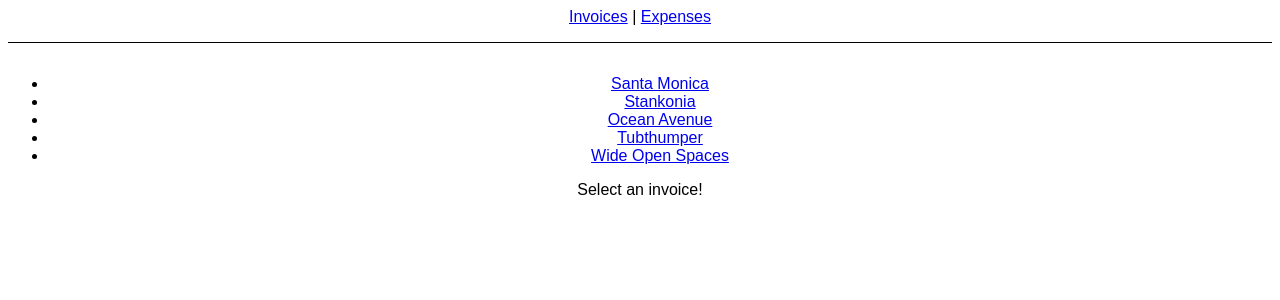
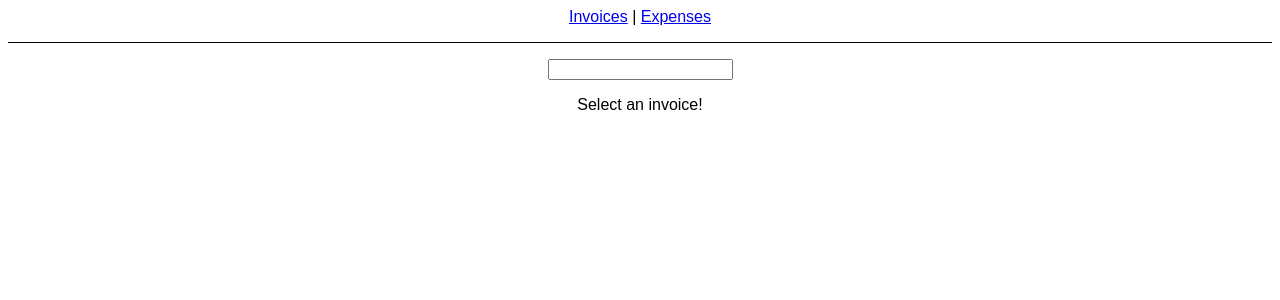
Before and after one commit to jihoo-o/react-router, a React (Create React App) app: page /invoices in a window 1280 px wide. Shown: the top 300 px of the page. Built offline with nearby package versions, Linux system fonts and the light colour scheme.

Commit message:
Search Params

```diff
--- a/src/routes/invoices.jsx
+++ b/src/routes/invoices.jsx
@@ -1,14 +1,34 @@
-import { NavLink, Outlet } from "react-router-dom";
+import { NavLink, Outlet, useSearchParams } from "react-router-dom";
 import { getInvoices } from "../data";
 
 const Invoices = () => {
     const invoices = getInvoices();
+    const [searchParams, setSearchParams] = useSearchParams();
+    // searchParams.set vs setSearchParams
 
     return (
         <div style={{ padding: "1rem 0" }}>
+            <input
+                value={searchParams.get("filter") || ""}
+                onChange={(e) => {
+                    const filter = e.target.value;
+                    if (filter) {
+                        setSearchParams({ filter });
+                    } else {
+                        setSearchParams({});
+                    }
+                }}
+            />
             <ul>
-                {invoices.map((invoice) => (
-                    <li>
+                {invoices
+                    .filter((invoice) => {
+                        const filter = searchParams.get("filter");
+                        if (!filter) return;
+                        const name = invoice.name.toLowerCase();
+                        return name.startsWith(filter.toLowerCase());
+                    })
+                    .map((invoice) => (
+                        <li key={invoice.number}>
                             <NavLink
                                 style={({ isActive }) => {
                                     return {
@@ -16,7 +36,6 @@ const Invoices = () => {
                                     };
                                 }}
                                 to={`/invoices/${invoice.number}`}
-                            key={invoice.number}
                                 // className={({ isActive }) => isActive ? "red" : "blue"}
                             >
                                 {invoice.name}
```
Lines whose indentation alone changed are shown as unchanged.
